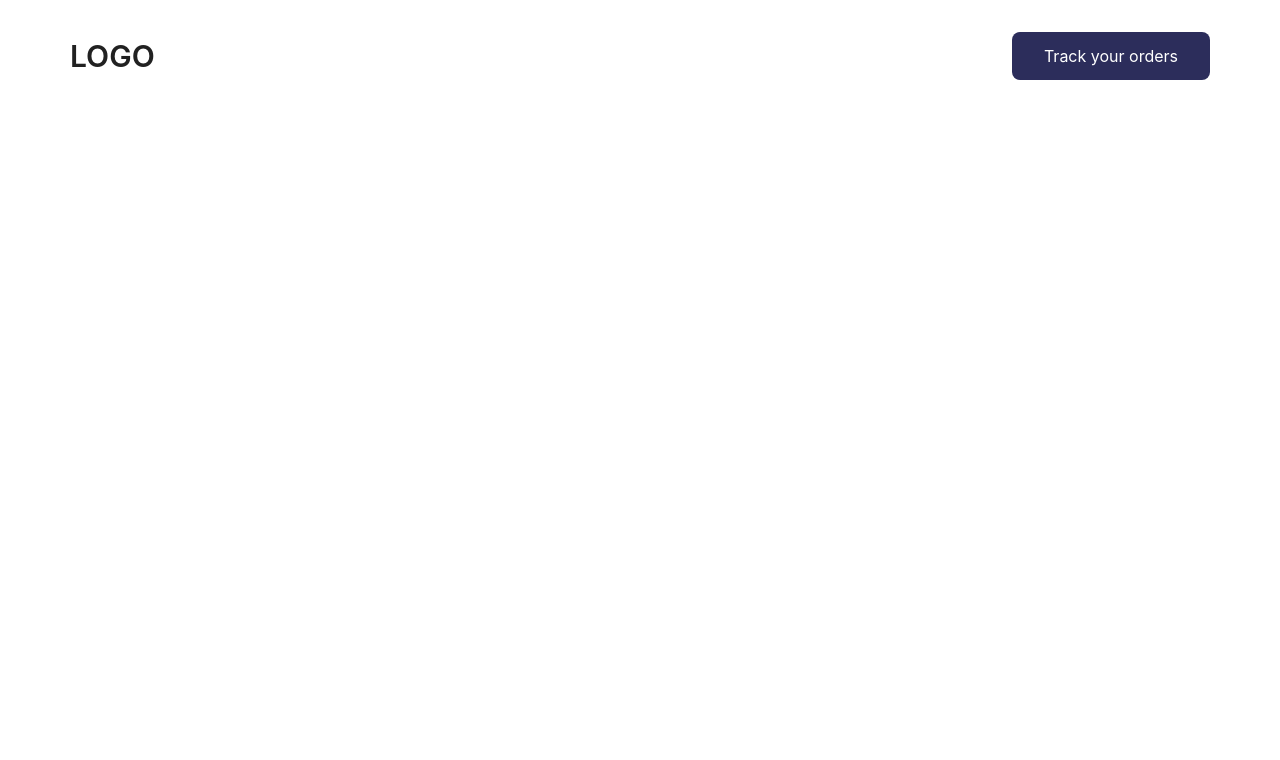
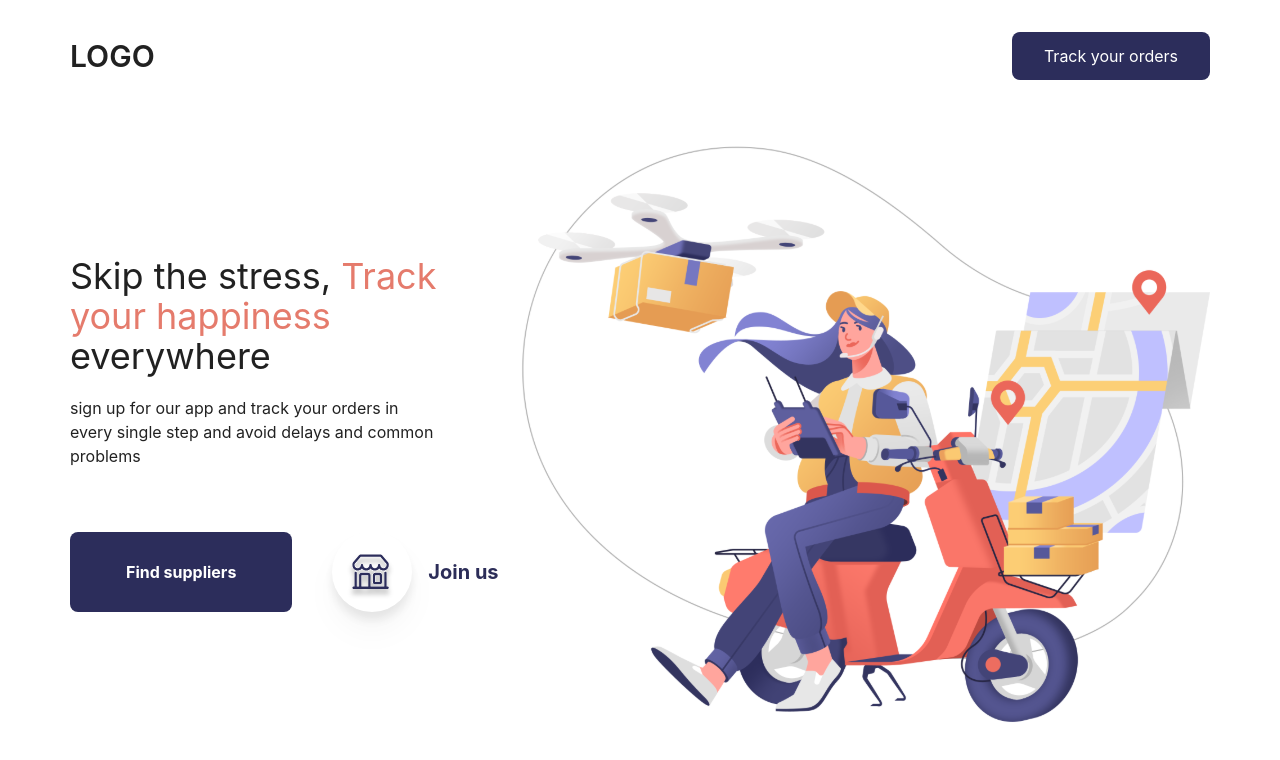
Before and after one commit to Rahim-444/GhackWebsiteFront, a React (Vite) app: page / in a window 1280 px wide. Shown: the top 760 px of the page. Built offline with nearby package versions, Linux system fonts and the light colour scheme.

Commit message:
added the hero area

```diff
--- a/src/component/home/Hero.jsx
+++ b/src/component/home/Hero.jsx
@@ -1,7 +1,36 @@
-import React from "react";
+import illustration from "../../assets/illustration.svg";
+import store from "../../assets/Iconly/Bold/Video.svg";
 
 const Hero = () => {
-  return <div></div>;
+  return (
+    <div className="flex-row flex w-full justify-between items-center mt-[5%]">
+      <div className="flex items-center w-1/2">
+        <div className="felx flex-col">
+          <h1 className="text-4xl mb-5">
+            Skip the stress,
+            <span className="text-[#E57B6C]"> Track your happiness</span>{" "}
+            everywhere
+          </h1>
+          <p className="w-5/6">
+            sign up for our app and track your orders in every single step and
+            avoid delays and common problems
+          </p>
+          <div className="flex-row mt-16 flex gap-10">
+            <button className="bg-button-color text-white rounded-lg py-2 px-14 flex-shrink font-bold ">
+              Find suppliers
+            </button>
+            <div className="flex items-center gap-4">
+              <div className="bg-white rounded-full shadow-black drop-shadow-xl h-20 w-20 flex items-center justify-center">
+                <img src={store} alt="store icon" className="w-16" />
+              </div>
+              <h1 className="font-bold text-[#2C2D58] text-xl">Join us</h1>
+            </div>
+          </div>
+        </div>
+      </div>
+      <img src={illustration} alt="illustration" className="" />
+    </div>
+  );
 };
 
 export default Hero;
--- a/src/component/home/Navbar.jsx
+++ b/src/component/home/Navbar.jsx
@@ -5,7 +5,9 @@ const Navbar = () => {
   return (
     <div className="flex justify-between items-center h-12 mt-8">
       <h1 className="text-3xl font-semibold">LOGO</h1>
-     <button className="bg-button-color text-white rounded-lg py-3 px-8 flex-shrink ">Track your orders</button>
+      <button className="bg-button-color text-white rounded-lg py-3 px-8 flex-shrink ">
+        Track your orders
+      </button>
     </div>
   );
 };
--- a/src/pages/Home.jsx
+++ b/src/pages/Home.jsx
@@ -1,10 +1,11 @@
-import React from "react";
 import Navbar from "../component/home/Navbar";
+import Hero from "../component/home/Hero";
 
 const Home = () => {
   return (
     <div>
       <Navbar />
+      <Hero />
     </div>
   );
 };
```
Also changed, not shown: src/assets/Iconly/Bold/Video.svg (added).
